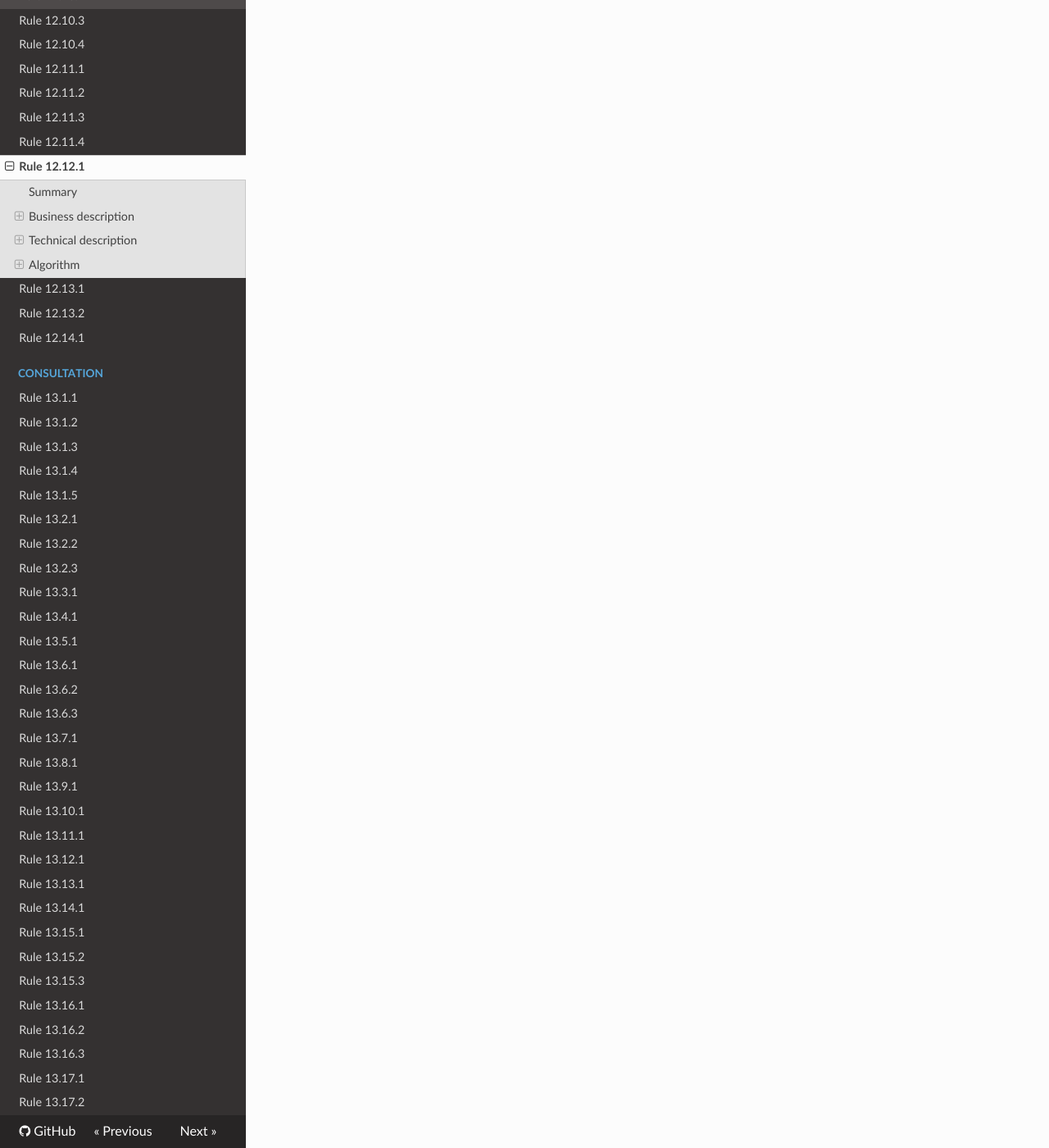
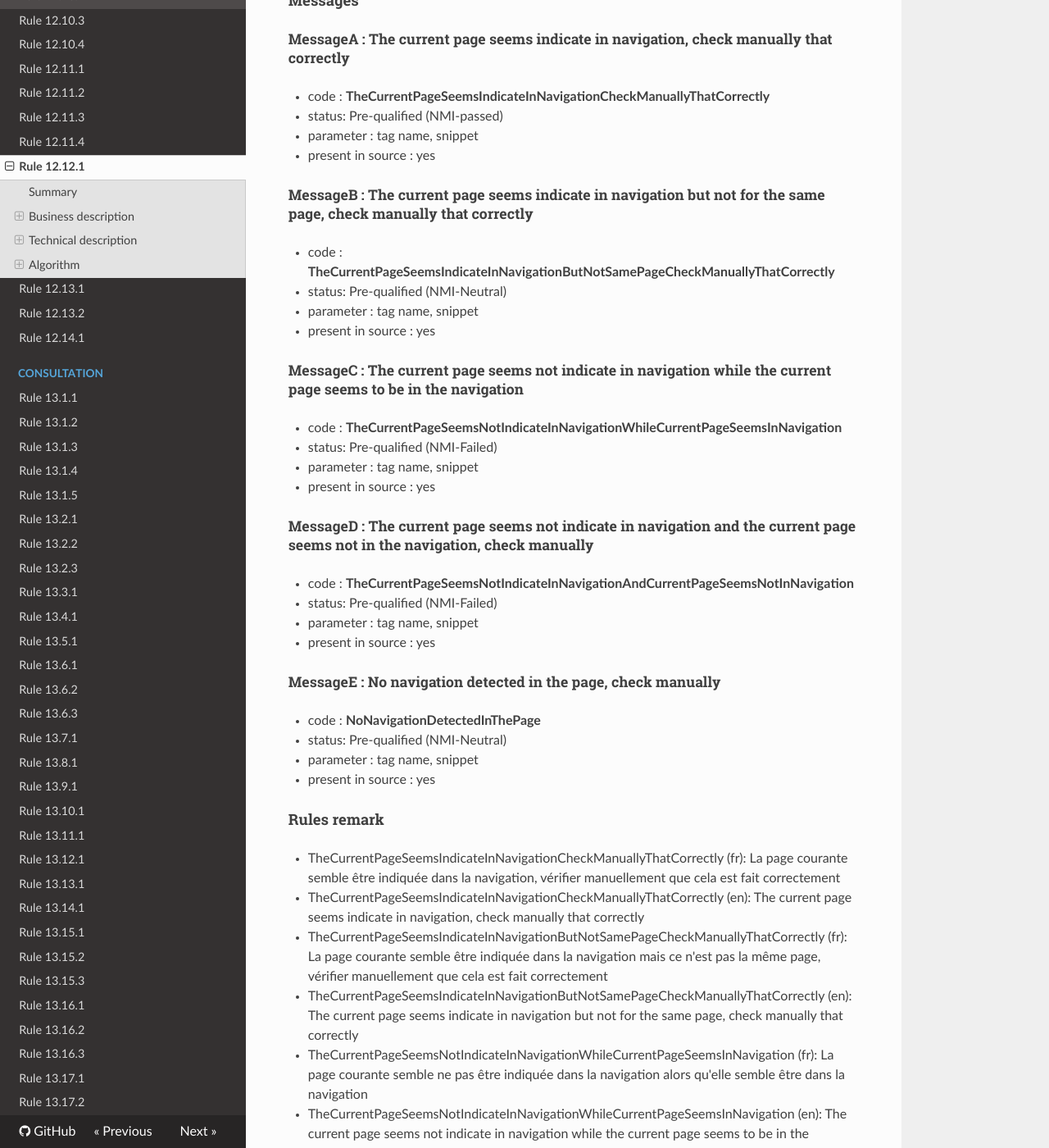
Before and after one commit to Tanaguru/RGAA3-2016, an MkDocs documentation site: the page built from docs/Rule-12-12-1.md, in a window 1280 px wide and 1400 px high, scrolled down 2120 px. Shown: the whole window at 82% size. Built offline with MkDocs 1.6.1, drawn with Linux system fonts in a browser that asks for light colours; nearby versions of some CDN libraries; old or Windows-style settings are respelled for this version of MkDocs; some of the changed text lies outside the part shown.

Commit message:
Update tests 12.12.1

```diff
--- a/docs/Rule-12-12-1.md
+++ b/docs/Rule-12-12-1.md
@@ -36,10 +34,101 @@ Dans chaque page Web, la page en cours de consultation est-elle indiqu&eacute;e
 
 ### Selection
 
+#### Set1
+
+All the elements in the following list :
+ *  `<nav>` tags (css selector : `nav`);
+ *  tags with `role` attribute that value is `navigation`;
+ *  tags with `id` attribute that value is like `nav`, `navigation`, `nav-menu`, `nav_menu`, `primary-nav`, `secondary-nav`, `primary_nav`, `secondary_nav`, `menu-principal`, `menu-secondaire`, `menu_principal`, `menu_secondaire` or `menu`.
+
+#### Set2
+
+All the links inner the element of **Set1**.
+
 ### Process
+
+#### Tests
+
+##### Test1
+
+For each element of **Set2**, check if one link has the content (in the content of the link, the `title` attribute, the `aria-label` attribute, the content associated with `aria-labelledby` attribute) that contain an expression like this `courant`, `current`, `actual`, `actuel`, `actif`, `active`, `en cours`, `present`
+
+##### Test2
+
+For each element return true-result of **Test1**, check if the url of the link is equal to the url of the current page.
+
+For each element return true-result of **Test2**, raise a MessageA
+
+For each element return false-result of **Test2**, raise a MessageB
+
+##### Test3
+
+For each element return false-result of **Test1**, check if one url link of **Set2** is equal to the url of the current page.
+
+For each element return true-result of **Test3**, raise a MessageC
+
+For each element return false-result of **Test3**, raise a MessageD
+
+##### Test4
+
+If **Set1** is empty, raise MessageE
+
+#### Messages
+
+##### MessageA : The current page seems indicate in navigation, check manually that correctly
+
+-    code : **TheCurrentPageSeemsIndicateInNavigationCheckManuallyThatCorrectly**
+-    status: Pre-qualified (NMI-passed)
+-    parameter : tag name, snippet
+-    present in source : yes
+
+##### MessageB : The current page seems indicate in navigation but not for the same page, check manually that correctly
+
+-    code : **TheCurrentPageSeemsIndicateInNavigationButNotSamePageCheckManuallyThatCorrectly**
+-    status: Pre-qualified (NMI-Neutral)
+-    parameter : tag name, snippet
+-    present in source : yes
+
+##### MessageC : The current page seems not indicate in navigation while the current page seems to be in the navigation
+
+-    code : **TheCurrentPageSeemsNotIndicateInNavigationWhileCurrentPageSeemsInNavigation**
+-    status: Pre-qualified (NMI-Failed)
+-    parameter : tag name, snippet
+-    present in source : yes
+
+##### MessageD : The current page seems not indicate in navigation and the current page seems not in the navigation, check manually
+
+-    code : **TheCurrentPageSeemsNotIndicateInNavigationAndCurrentPageSeemsNotInNavigation**
+-    status: Pre-qualified (NMI-Failed)
+-    parameter : tag name, snippet
+-    present in source : yes
+
+##### MessageE : No navigation detected in the page, check manually
+
+-    code : **NoNavigationDetectedInThePage**
+-    status: Pre-qualified (NMI-Neutral)
+-    parameter : tag name, snippet
+-    present in source : yes
+
+#### Rules remark
+
+ * TheCurrentPageSeemsIndicateInNavigationCheckManuallyThatCorrectly (fr): La page courante semble &ecirc;tre indiqu&eacute;e dans la navigation, v&eacute;rifier manuellement que cela est fait correctement
+ * TheCurrentPageSeemsIndicateInNavigationCheckManuallyThatCorrectly (en): The current page seems indicate in navigation, check manually that correctly
+
+ * TheCurrentPageSeemsIndicateInNavigationButNotSamePageCheckManuallyThatCorrectly (fr): La page courante semble &ecirc;tre indiqu&eacute;e dans la navigation mais ce n'est pas la m&ecirc;me page, v&eacute;rifier manuellement que cela est fait correctement
+ * TheCurrentPageSeemsIndicateInNavigationButNotSamePageCheckManuallyThatCorrectly (en): The current page seems indicate in navigation but not for the same page, check manually that correctly
+
+ * TheCurrentPageSeemsNotIndicateInNavigationWhileCurrentPageSeemsInNavigation (fr): La page courante semble ne pas &ecirc;tre indiqu&eacute;e dans la navigation alors qu'elle semble &ecirc;tre dans la navigation
+ * TheCurrentPageSeemsNotIndicateInNavigationWhileCurrentPageSeemsInNavigation (en): The current page seems not indicate in navigation while the current page seems to be in the navigation
+
+ * TheCurrentPageSeemsNotIndicateInNavigationAndCurrentPageSeemsNotInNavigation (fr): La page courante semble ne pas &ecirc;tre indiqu&eacute;e dans la navigation et elle ne semble pas &ecirc;tre dans la navigation, v&eacute;rifier manuellement
+ * TheCurrentPageSeemsNotIndicateInNavigationAndCurrentPageSeemsNotInNavigation (en): The current page seems not indicate in navigation and the current page seems not in the navigation, check manually
+
+ * NoNavigationDetectedInThePage (fr): Aucune navigation d&eacute;tect&eacute;e dans la page, v&eacute;rifier manuellement
+ * NoNavigationDetectedInThePage (en): No navigation detected in the page, check manually
 
 ### Analysis
 
-#### No Tested
+#### Pre-qualified
 
 In all cases
```
Also changed, not shown: other parts of docs/Rule-12-12-1.md (+2 -4 lines), 3 other files.
